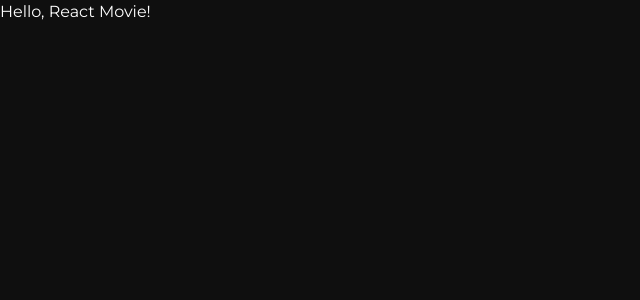
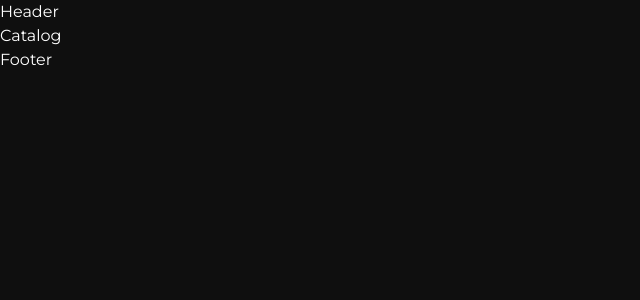
Before and after one commit to YoonaSkye/react-ts-movie, a React (Create React App) app: page /movie in a window 1280 px wide. Shown: the top 300 px of the page, without its empty margins (0-640 px from the left). Built offline with nearby package versions, Linux system fonts and the light colour scheme.

Commit message:
feat: 配置页面路由

```diff
--- a/package.json
+++ b/package.json
@@ -14,6 +14,7 @@
     "query-string": "^7.1.3",
     "react": "^18.2.0",
     "react-dom": "^18.2.0",
+    "react-router-dom": "^6.4.4",
     "react-scripts": "5.0.1",
     "reset-css": "^5.0.1",
     "sass": "^1.56.1",
--- a/src/App.tsx
+++ b/src/App.tsx
@@ -1,12 +1,22 @@
-
+import { Routes, Route } from 'react-router-dom';
+// components
+import Layout from './pages/Layout';
+import Home from './pages/Home';
+import Catalog from './pages/Catalog';
+import Detail from './pages/detail/Detail';
+// style
 import './App.scss';
 
 function App() {
   return (
-    <div className="App">
-      Hello, React Movie!
-
-    </div>
+    <Routes>
+      <Route path='/' element={<Layout />}>
+        <Route index element={<Home />} />
+        <Route path=':category' element={<Catalog />} />
+        <Route path=':category/:id' element={<Detail />} />
+        <Route path=':category/search/:keyword' element={<Catalog />} />
+      </Route>
+    </Routes>
   );
 }
 
--- /dev/null
+++ b/src/components/footer/Footer.tsx
@@ -0,0 +1,9 @@
+import React from 'react'
+
+const Footer = () => {
+  return (
+    <div>Footer</div>
+  )
+}
+
+export default Footer
--- /dev/null
+++ b/src/components/header/Header.tsx
@@ -0,0 +1,9 @@
+import React from 'react'
+
+const Header = () => {
+  return (
+    <div>Header</div>
+  )
+}
+
+export default Header
--- a/src/index.tsx
+++ b/src/index.tsx
@@ -1,5 +1,6 @@
 import React from 'react';
 import ReactDOM from 'react-dom/client';
+import { BrowserRouter } from 'react-router-dom';
 import "reset-css"
 import App from './App';
 
@@ -9,6 +10,8 @@
 );
 root.render(
   <React.StrictMode>
+   <BrowserRouter>
     <App />
+   </BrowserRouter>
   </React.StrictMode>
 );
--- /dev/null
+++ b/src/pages/Catalog.tsx
@@ -0,0 +1,9 @@
+import React from 'react'
+
+const Catalog = () => {
+  return (
+    <div>Catalog</div>
+  )
+}
+
+export default Catalog
--- /dev/null
+++ b/src/pages/Home.tsx
@@ -0,0 +1,9 @@
+import React from 'react'
+
+const Home = () => {
+  return (
+    <div>Home</div>
+  )
+}
+
+export default Home
--- /dev/null
+++ b/src/pages/Layout.tsx
@@ -0,0 +1,16 @@
+import { Outlet } from "react-router-dom"
+import Header from "../components/header/Header"
+import Footer from "../components/footer/Footer"
+
+
+const Layout = () => {
+  return (
+    <div>
+      <Header />
+      <Outlet />
+      <Footer />
+    </div>
+  )
+}
+
+export default Layout
--- /dev/null
+++ b/src/pages/detail/Detail.tsx
@@ -0,0 +1,9 @@
+import React from 'react'
+
+const Detail = () => {
+  return (
+    <div>Detail</div>
+  )
+}
+
+export default Detail
```
Also changed, not shown: 1 other file (tests, documents, lock files or other folders).
